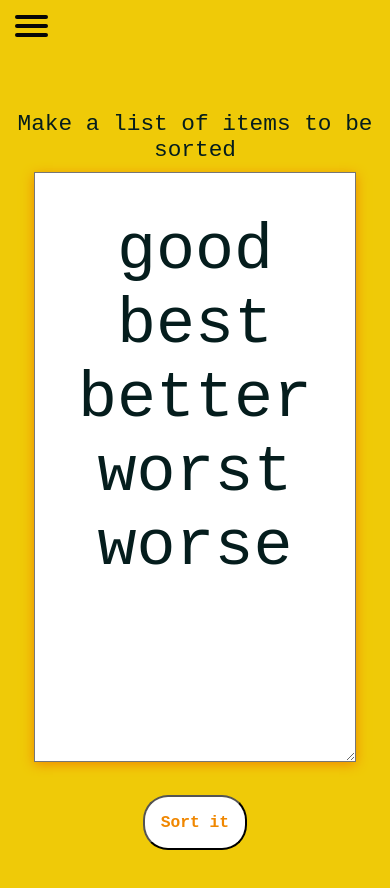
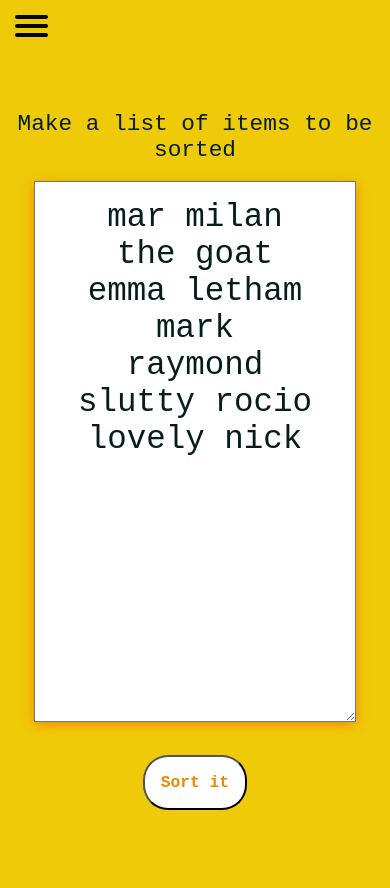
Before and after one commit to emma-craig/APPriori, a website: page list.html in a window 390 px wide. Drawn offline with nearby package versions, Linux system fonts and the light colour scheme; a web font is replaced by a local one.

Commit message:
set viewports

```diff
--- a/app.css
+++ b/app.css
@@ -397,8 +397,9 @@ textarea:focus {
 
 
   #items {
-    font-size: 8em;
-    padding: 5rem 0.5rem;
+    font-size: 4em;
+    padding: 2rem 0.5rem;
+
     box-shadow: 0 0.4rem 1.4rem 0 #f08700;
     width: 80vw;
     height: 60vh;
--- a/list.html
+++ b/list.html
@@ -8,6 +8,8 @@
     <style>
       @import url("https://fonts.googleapis.com/css2?family=Abril+Fatface&display=swap");
     </style>
+    <meta name="viewport" content="width=device-width, height=device-width, initial-scale=1">
+
     <script src="https://ajax.googleapis.com/ajax/libs/jquery/1.7.2/jquery.min.js"></script>
 
     <script>
@@ -43,13 +45,16 @@
       <div id="input" class="flex-column">
         <h3>Make a list of items to be sorted</h3>
         <br />
+        <br>
 
         <textarea id="items" class="flex-column textarea">
-good
-best
-better
-worst
-worse
+mar milan
+the goat
+emma letham
+mark
+raymond
+slutty rocio
+lovely nick
                     </textarea
         >
 
@@ -59,6 +64,7 @@ worse
       </div>
 
       <div id="ask" class="input hidden">
+        <br><br><br><br>
         <h2>Which do you prefer?</h2>
 
         <button id="ask_a" data-result=">" class="ask_answer btn">
@@ -73,6 +79,7 @@ worse
       </div>
 
       <div id="results" class="hidden">
+        <br><br><br>
         <h2>Your prioritised list</h2>
         <ol id="results_list"></ol>
         <br />
```
